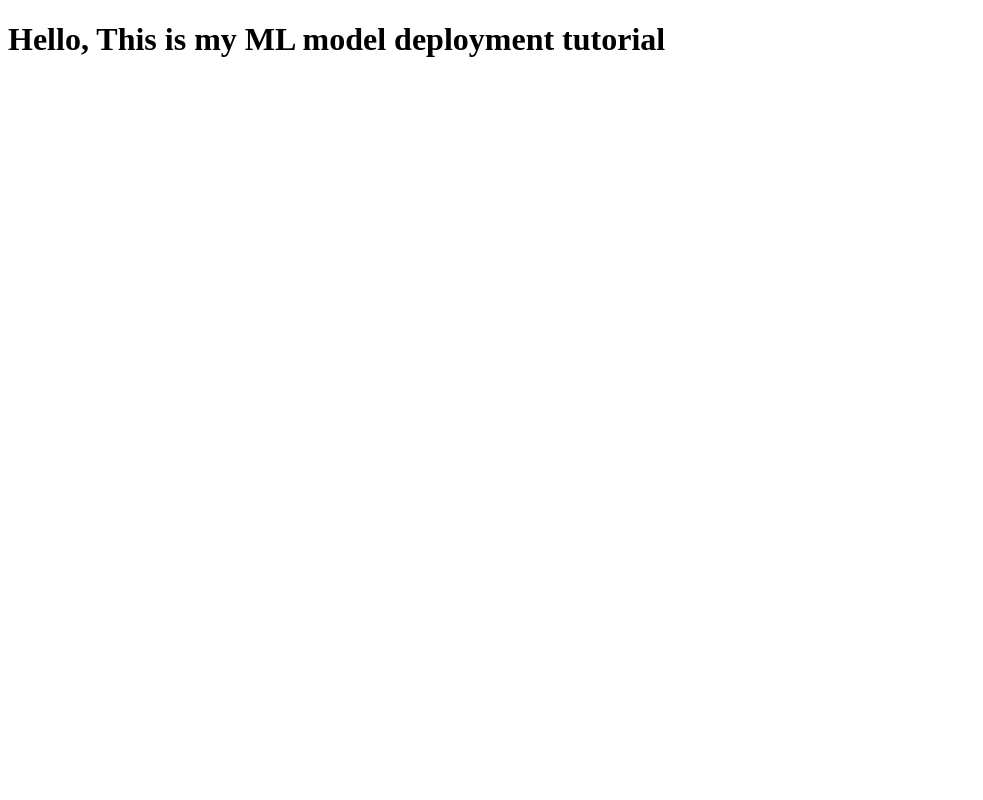
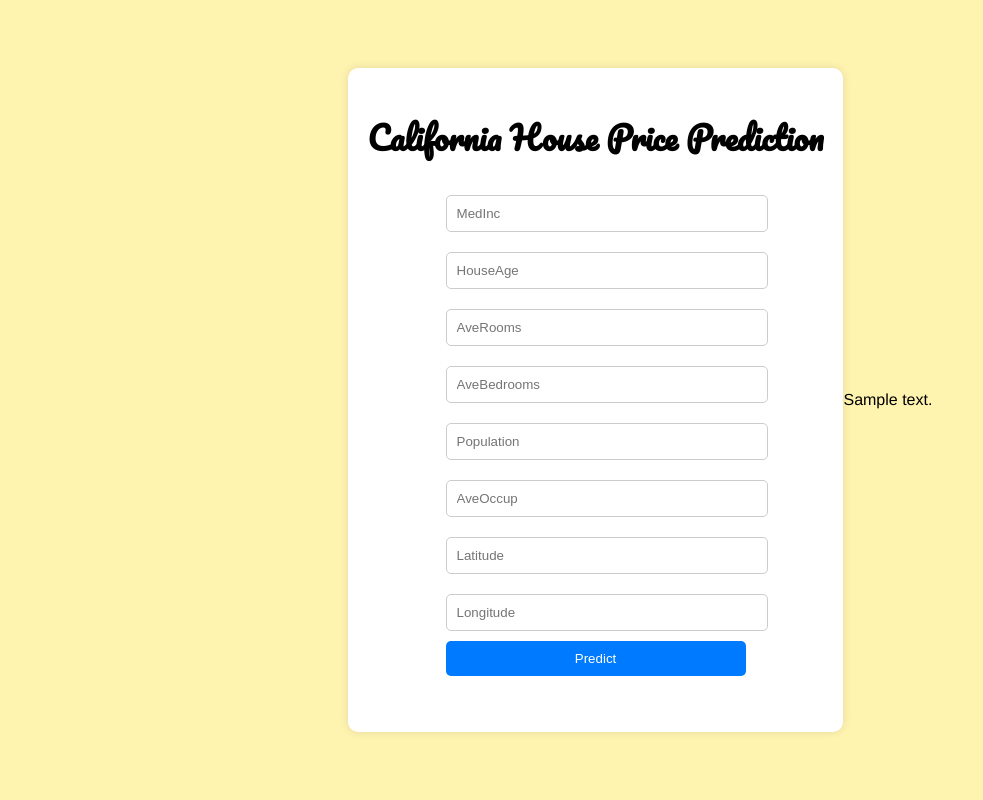
Before and after one commit to Dbabu2210/california_house_pricing, a Flask app: template templates/home.html in a window 1280 px wide. Shown: the whole page, without its empty margins (0-983 px from the left). Run offline with Flask 3, Linux system fonts and the light colour scheme; the template is opened without the code that fills it: most values are stand-ins (such as "Sample title", 1, 10 or a date in 2020); parts of the project's set-up code (start-up, migrations or seed data) failed here and were passed over.

Commit message:
Web app is ready

```diff
--- a/app.py
+++ b/app.py
@@ -18,5 +18,15 @@ def predict_api():
     print(output[0])
     return jsonify(output[0])
 
+@app.route('/predict', methods= ['POST'])
+def predict():
+    data = [float(x) for x in request.form.values()]
+    input = scaler.transform(np.array(data).reshape(1,-1))
+    print(input)
+    output = reg_model.predict(input)[0]
+    return render_template("home.html", prediction_text = "The predicted house price is {}".format(output))
+
+
+
 if __name__ == '__main__':
     app.run(debug=True)
--- a/templates/home.html
+++ b/templates/home.html
@@ -1,11 +1,86 @@
 <!DOCTYPE html>
 <html>
+
 <head>
+    <meta charset="UTF-8">
+    <title>ML API</title>
+    <link href='https://fonts.googleapis.com/css?family=Pacifico' rel='stylesheet' type='text/css'>
+    <link href='https://fonts.googleapis.com/css?family=Arimo' rel='stylesheet' type='text/css'>
+    <link href='https://fonts.googleapis.com/css?family=Hind:300' rel='stylesheet' type='text/css'>
+    <link href='https://fonts.googleapis.com/css?family=Open+Sans+Condensed:300' rel='stylesheet' type='text/css'>
+    <style>
+        body {
+            background-color: #fff3b0;
+            font-family: 'Arimo', sans-serif;
+            display: flex;
+            justify-content: center;
+            align-items: center;
+            height: 100vh;
+            margin: 0;
+        }
 
+        .login {
+            background: white;
+            padding: 20px;
+            border-radius: 10px;
+            box-shadow: 0 0 10px rgba(0, 0, 0, 0.1);
+            text-align: center;
+        }
+
+        h1 {
+            font-family: 'Pacifico', cursive;
+            margin-bottom: 20px;
+        }
+
+        form {
+            margin: 0 auto;
+            width: 300px;
+        }
+
+        input[type="text"] {
+            width: 100%;
+            padding: 10px;
+            margin: 10px 0;
+            border: 1px solid #ccc;
+            border-radius: 5px;
+        }
+
+        .btn {
+            width: 100%;
+            padding: 10px;
+            border: none;
+            border-radius: 5px;
+            background-color: #007bff;
+            color: white;
+            cursor: pointer;
+        }
+
+        .btn:hover {
+            background-color: #0056b3;
+        }
+
+    </style>
 </head>
+
 <body>
-    <h1>
-        Hello, This is my ML model deployment tutorial
-    </h1>
+    <div class="login">
+        <h1>California House Price Prediction</h1>
+        <!-- Main Input For Receiving Query to our ML -->
+        <form action="{{ url_for('predict')}}" method="post">
+            <input type="text" name="MedInc" placeholder="MedInc" required="required" /><br>
+            <input type="text" name="HouseAge" placeholder="HouseAge" required="required" /><br>
+            <input type="text" name="AveRooms" placeholder="AveRooms" required="required" /><br>
+            <input type="text" name="AveBedrooms" placeholder="AveBedrooms" required="required" /><br>
+            <input type="text" name="Population" placeholder="Population" required="required" /><br>
+            <input type="text" name="AveOccup" placeholder="AveOccup" required="required" /><br>
+            <input type="text" name="Latitude" placeholder="Latitude" required="required" /><br>
+            <input type="text" name="Longitude" placeholder="Longitude" required="required" /><br>
+
+            <button type="submit" class="btn btn-primary btn-block btn-large">Predict</button>
+        </form>
+        <br><br>
+    </div>
+    {{prediction_text}}
 </body>
+
 </html>
```
